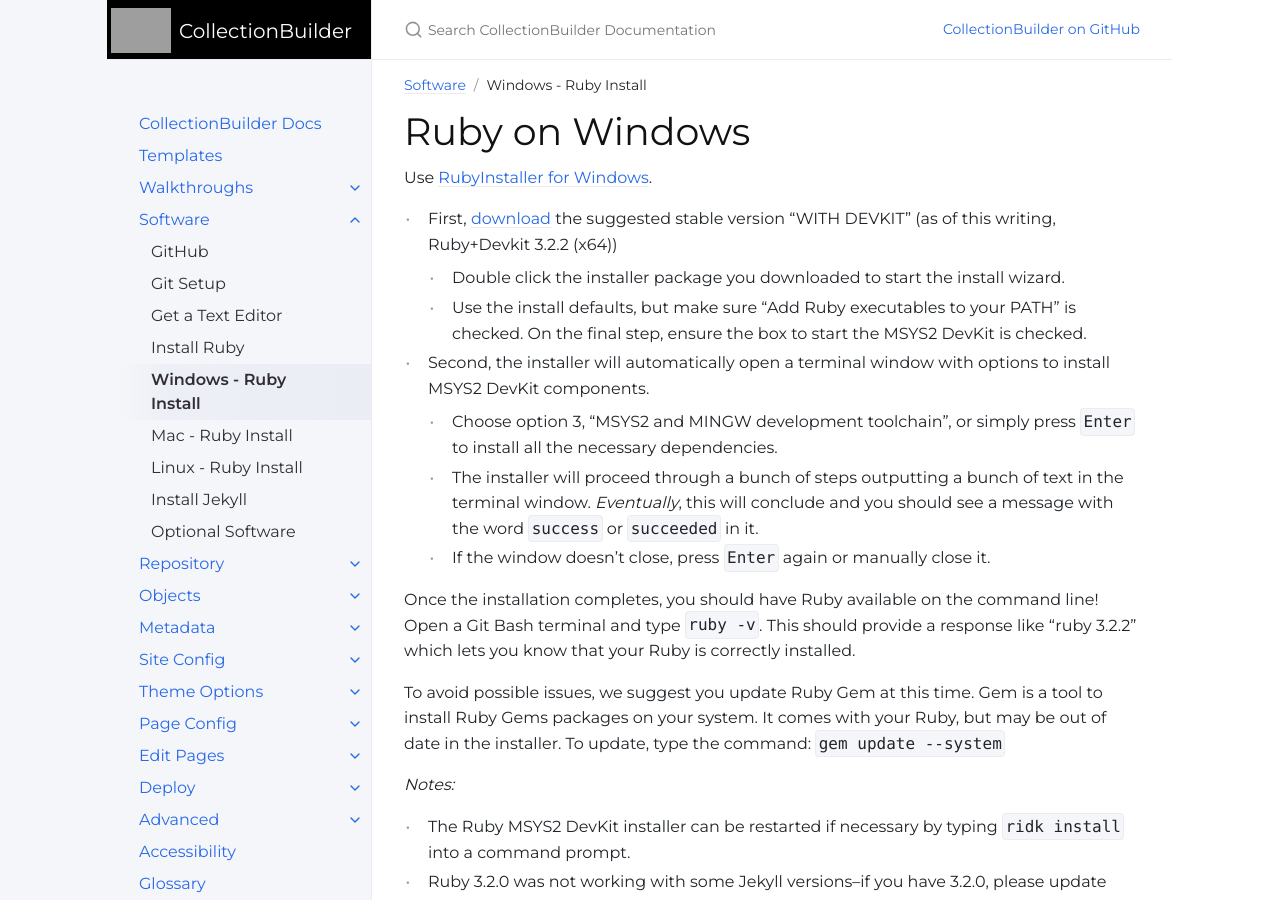
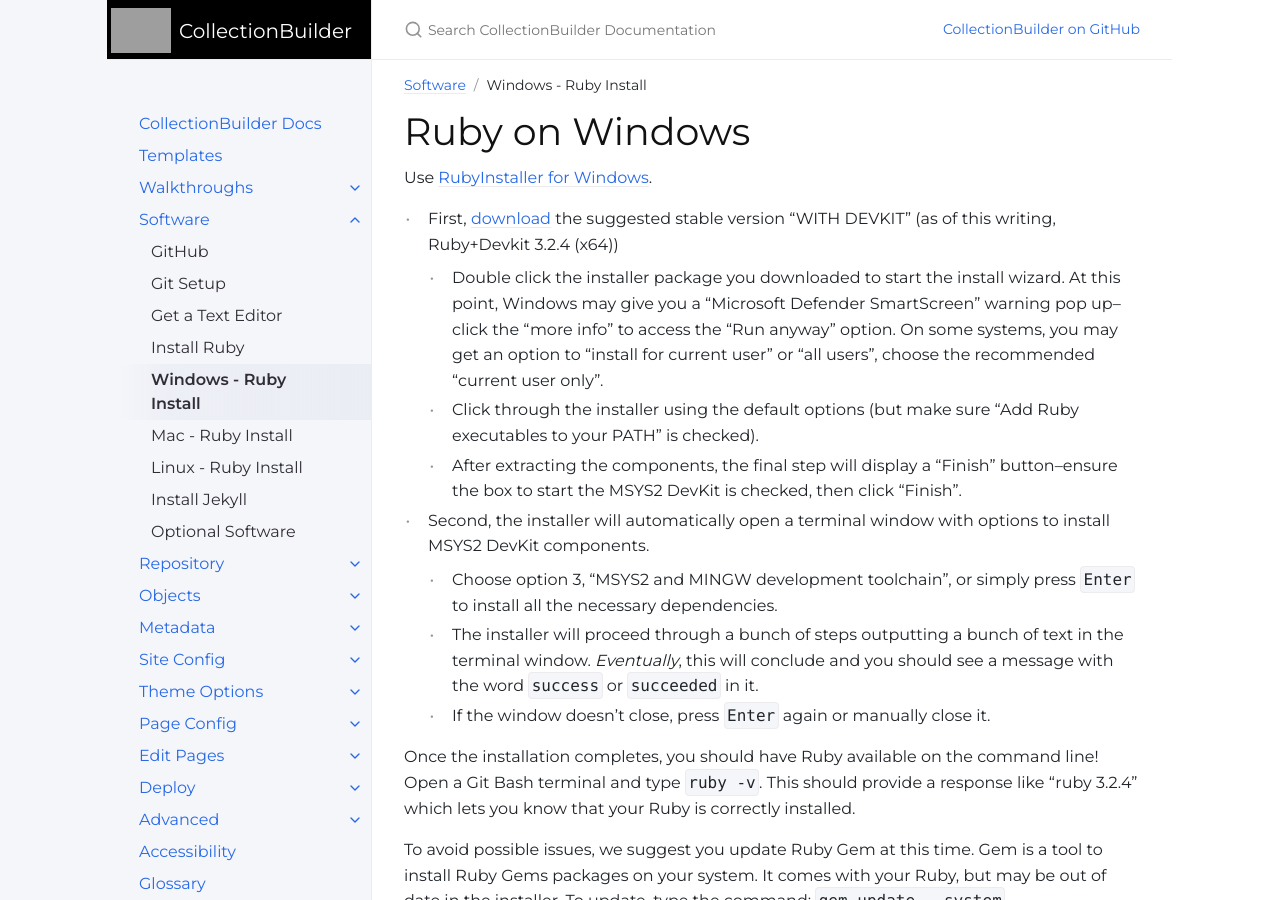
Before and after one commit to CollectionBuilder/cb-docs, a Jekyll site: the page built from docs/software/ruby_windows.md, in a window 1280 px wide and 900 px high. Built offline with Jekyll 4.4.1, drawn with Linux system fonts in a browser that asks for light colours; comment, search, counter and statistics services are not loaded.

Commit message:
updates to ruby windows install

```diff
--- a/docs/software/ruby_windows.md
+++ b/docs/software/ruby_windows.md
@@ -8,9 +8,10 @@ nav_order: 4
 
 Use [RubyInstaller for Windows](https://rubyinstaller.org/){:target="_blank" rel="noopener"}.
 
-- First, [download](https://rubyinstaller.org/downloads/){:target="_blank" rel="noopener"} the suggested stable version "WITH DEVKIT" (as of this writing, Ruby+Devkit 3.2.2 (x64))
-    - Double click the installer package you downloaded to start the install wizard.
-    - Use the install defaults, but make sure "Add Ruby executables to your PATH" is checked. On the final step, ensure the box to start the MSYS2 DevKit is checked.
+- First, [download](https://rubyinstaller.org/downloads/){:target="_blank" rel="noopener"} the suggested stable version "WITH DEVKIT" (as of this writing, Ruby+Devkit 3.2.4 (x64))
+    - Double click the installer package you downloaded to start the install wizard. At this point, Windows may give you a "Microsoft Defender SmartScreen" warning pop up--click the "more info" to access the "Run anyway" option. On some systems, you may get an option to "install for current user" or "all users", choose the recommended "current user only".
+    - Click through the installer using the default options (but make sure "Add Ruby executables to your PATH" is checked).
+    - After extracting the components, the final step will display a "Finish" button--ensure the box to start the MSYS2 DevKit is checked, then click "Finish".
 - Second, the installer will automatically open a terminal window with options to install MSYS2 DevKit components.
     - Choose option 3, "MSYS2 and MINGW development toolchain", or simply press `Enter` to install all the necessary dependencies.
     - The installer will proceed through a bunch of steps outputting a bunch of text in the terminal window. *Eventually*, this will conclude and you should see a message with the word `success` or `succeeded` in it.
@@ -18,7 +19,7 @@ Use [RubyInstaller for Windows](https://rubyinstaller.org/){:target="_blank" rel
 
 Once the installation completes, you should have Ruby available on the command line!
 Open a Git Bash terminal and type `ruby -v`.
-This should provide a response like "ruby 3.2.2" which lets you know that your Ruby is correctly installed.
+This should provide a response like "ruby 3.2.4" which lets you know that your Ruby is correctly installed.
 
 To avoid possible issues, we suggest you update Ruby Gem at this time.
 Gem is a tool to install Ruby Gems packages on your system.
```
